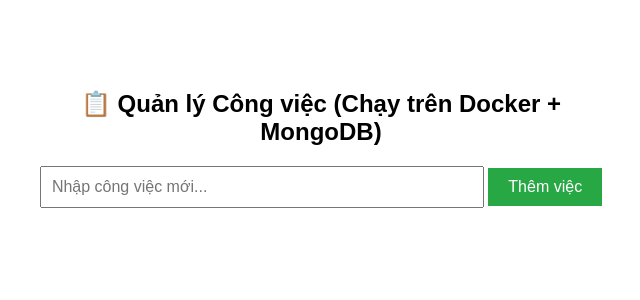
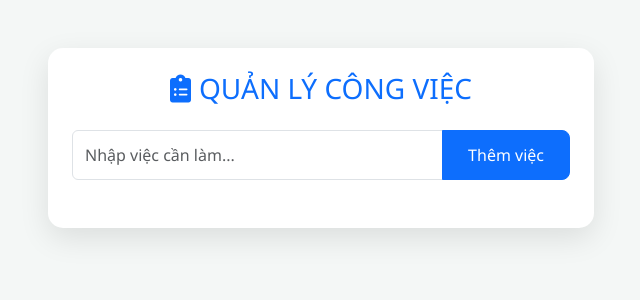
Before and after one commit to nhatminh31082k-gif/do-an-docker-cong-viec, a Flask app: page / in a window 1280 px wide. Shown: the top 300 px of the page, without its empty margins (319-959 px from the left). Run offline with Flask 3, Linux system fonts and the light colour scheme; data that the repository does not hold is empty.

Commit message:
Nâng cấp giao diện chuyên nghiệp và thêm nút xóa

```diff
--- a/app.py
+++ b/app.py
@@ -1,12 +1,11 @@
 from flask import Flask, request, jsonify, render_template
-import os
 from pymongo import MongoClient
+from bson.objectid import ObjectId # Thêm dòng này để xử lý ID
 
 app = Flask(__name__)
 
-# Kết nối MongoDB qua mạng nội bộ của Docker Compose
-# Kết nối MongoDB Atlas (Database trên mây)
-mongo_uri = "mongodb+srv://nhatminh31082k_db_user:pIH1UwtJ3RjGXdaB@cluster0.zhmxffs.mongodb.net/task_db?retryWrites=true&w=majority&appName=Cluster0"
+# Link kết nối của bạn (Giữ nguyên link Atlas của bạn nhé)
+mongo_uri = "mongodb+srv://nhatminh31082k_db_user:pIH1UwtJ3RjGXdaB@cluster0.zhmxffs.mongodb.net/?retryWrites=true&w=majority&appName=Cluster0"
 client = MongoClient(mongo_uri)
 db = client.task_db
 tasks_collection = db.tasks
@@ -18,16 +17,25 @@ def home():
 @app.route('/api/tasks', methods=['GET', 'POST'])
 def handle_tasks():
     if request.method == 'POST':
-        # Thêm công việc mới vào Database
         content = request.json.get('content')
         if content:
             tasks_collection.insert_one({'content': content})
             return jsonify({"status": "Thành công"})
-        return jsonify({"status": "Lỗi"}), 400
 
-    # GET: Lấy toàn bộ danh sách công việc từ Database để hiển thị
-    all_tasks = list(tasks_collection.find({}, {'_id': 0}))
+    # Lấy thêm cả trường _id và chuyển nó về dạng chuỗi (string)
+    all_tasks = []
+    for task in tasks_collection.find():
+        all_tasks.append({
+            "id": str(task['_id']),
+            "content": task['content']
+        })
     return jsonify(all_tasks)
+
+# ROUTE MỚI: Dùng để xóa công việc
+@app.route('/api/tasks/<task_id>', methods=['DELETE'])
+def delete_task(task_id):
+    tasks_collection.delete_one({'_id': ObjectId(task_id)})
+    return jsonify({"status": "Đã xóa"})
 
 if __name__ == '__main__':
     app.run(host='0.0.0.0', port=5000)
--- a/templates/index.html
+++ b/templates/index.html
@@ -2,54 +2,73 @@
 <html lang="vi">
 <head>
     <meta charset="UTF-8">
-    <title>Quản lý công việc - Docker Demo</title>
+    <meta name="viewport" content="width=device-width, initial-scale=1.0">
+    <title>Modern Task Manager</title>
+    <link href="https://cdn.jsdelivr.net/npm/bootstrap@5.3.0/dist/css/bootstrap.min.css" rel="stylesheet">
+    <link rel="stylesheet" href="https://cdnjs.cloudflare.com/ajax/libs/font-awesome/6.0.0/css/all.min.css">
     <style>
-        body { font-family: Arial, sans-serif; max-width: 600px; margin: 50px auto; padding: 20px; text-align: center; }
-        input[type="text"] { width: 70%; padding: 10px; font-size: 16px; margin-bottom: 20px; }
-        button { padding: 10px 20px; font-size: 16px; background-color: #28a745; color: white; border: none; cursor: pointer; }
-        ul { list-style-type: none; padding: 0; text-align: left; }
-        li { background: #f8f9fa; margin: 10px 0; padding: 15px; border-left: 5px solid #007bff; border-radius: 4px; box-shadow: 0 2px 4px rgba(0,0,0,0.1); }
+        body { background-color: #f4f7f6; font-family: 'Segoe UI', Tahoma, Geneva, Verdana, sans-serif; }
+        .main-card { border: none; border-radius: 15px; box-shadow: 0 10px 30px rgba(0,0,0,0.1); }
+        .btn-add { border-radius: 8px; padding: 10px 25px; }
+        .task-item { transition: all 0.3s; border-radius: 10px; margin-bottom: 10px; background: white; border-left: 5px solid #0d6efd; }
+        .task-item:hover { transform: translateY(-3px); box-shadow: 0 5px 15px rgba(0,0,0,0.05); }
     </style>
 </head>
 <body>
-    <h2>📋 Quản lý Công việc (Chạy trên Docker + MongoDB)</h2>
+    <div class="container py-5">
+        <div class="row justify-content-center">
+            <div class="col-md-6">
+                <div class="card main-card p-4">
+                    <h3 class="text-center mb-4 text-primary"><i class="fas fa-clipboard-list me-2"></i>QUẢN LÝ CÔNG VIỆC</h3>
 
-    <input type="text" id="taskInput" placeholder="Nhập công việc mới...">
-    <button onclick="addTask()">Thêm việc</button>
+                    <div class="input-group mb-4">
+                        <input type="text" id="taskInput" class="form-control" placeholder="Nhập việc cần làm..." style="padding: 12px;">
+                        <button class="btn btn-primary btn-add" onclick="addTask()">Thêm việc</button>
+                    </div>
 
-    <ul id="taskList">
-        </ul>
+                    <div id="taskList">
+                        </div>
+                </div>
+            </div>
+        </div>
+    </div>
 
     <script>
-        // Lấy danh sách từ Backend khi vừa mở web
-        function loadTasks() {
-            fetch('/api/tasks')
-                .then(response => response.json())
-                .then(data => {
+        async function loadTasks() {
+            const res = await fetch('/api/tasks');
+            const tasks = await res.json();
             const list = document.getElementById('taskList');
             list.innerHTML = '';
-                    data.forEach(task => {
-                        list.innerHTML += `<li>${task.content}</li>`;
-                    });
+            tasks.forEach(t => {
+                list.innerHTML += `
+                    <div class="task-item p-3 d-flex justify-content-between align-items-center border">
+                        <span class="fw-bold">${t.content}</span>
+                        <button class="btn btn-outline-danger btn-sm border-0" onclick="deleteTask('${t.id}')">
+                            <i class="fas fa-trash"></i>
+                        </button>
+                    </div>`;
             });
         }
 
-        // Gửi công việc mới lên Backend
-        function addTask() {
-            const input = document.getElementById('taskInput');
-            if (input.value.trim() === '') return;
-
-            fetch('/api/tasks', {
+        async function addTask() {
+            const content = document.getElementById('taskInput').value;
+            if (!content) return;
+            await fetch('/api/tasks', {
                 method: 'POST',
-                headers: { 'Content-Type': 'application/json' },
-                body: JSON.stringify({ content: input.value })
-            }).then(() => {
-                input.value = ''; // Xóa ô nhập
-                loadTasks();      // Tải lại danh sách
+                headers: {'Content-Type': 'application/json'},
+                body: JSON.stringify({content})
             });
+            document.getElementById('taskInput').value = '';
+            loadTasks();
         }
 
-        // Chạy lần đầu
+        async function deleteTask(id) {
+            if(confirm("Xóa việc này nhé?")) {
+                await fetch(`/api/tasks/${id}`, { method: 'DELETE' });
+                loadTasks();
+            }
+        }
+
         loadTasks();
     </script>
 </body>
```
Lines whose indentation alone changed are shown as unchanged.
